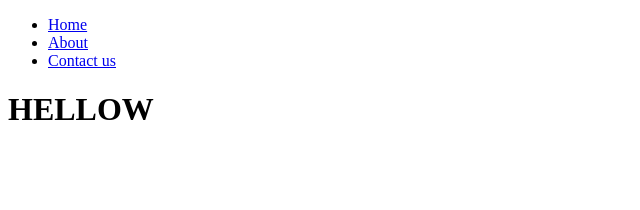
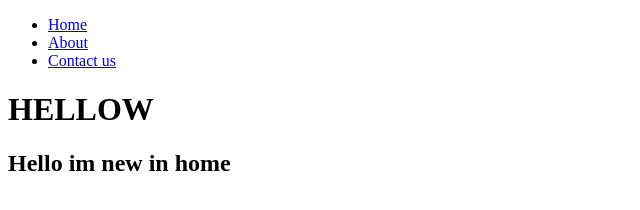
Before and after one commit to adame222212/OCCPHT08, a plain HTML site: page fundamentals/index.html in a window 1280 px wide. Shown: the whole page, without its empty margins (0-640 px from the left). Drawn offline with Linux system fonts and the light colour scheme.

Commit message:
new add at home page

```diff
--- a/fundamentals/index.html
+++ b/fundamentals/index.html
@@ -16,5 +16,6 @@
       </ul>
     </nav>
     <h1>HELLOW</h1>
+    <h2>Hello im new in home</h2>
   </header>
 </html>
```
